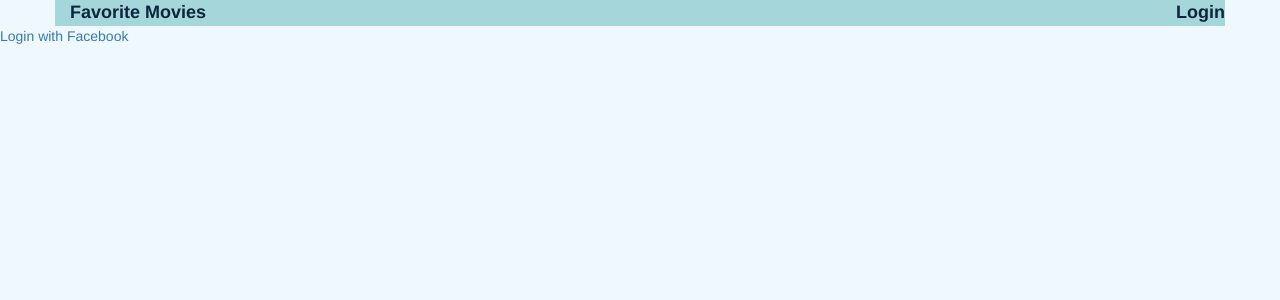
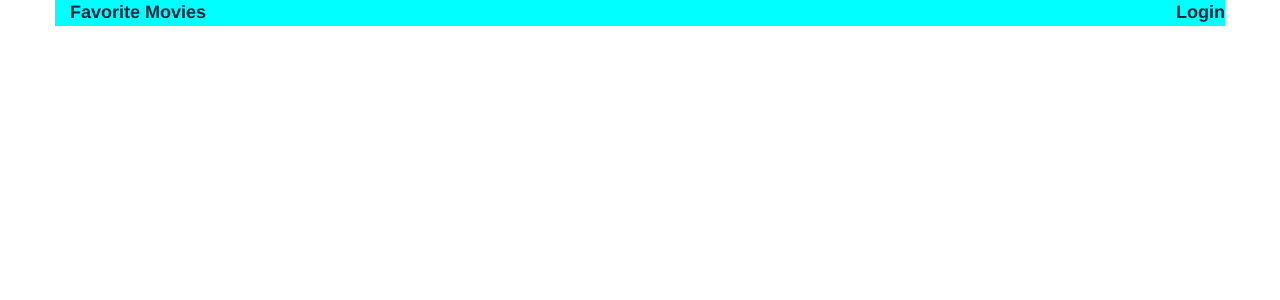
Before and after one commit to beethovenzhang/FavoriteMovies, a Flask app: page /login/ in a window 1280 px wide. Shown: the top 300 px of the page. Run offline with Flask 2, Linux system fonts and the light colour scheme; some libraries are stand-ins or nearby versions.

Commit message:
Removed facebook login

```diff
--- a/app.py
+++ b/app.py
@@ -150,84 +150,14 @@ def gconnect():
     output += '!</h2>'
     output += '<img src="'
     output += login_session['picture']
-    output += ' " style = "width: 250px; height: 250px; '
+    output += ' " style="width: 250px; height: 250px; '
     output += 'border-radius: 150px;'
     output += '-webkit-border-radius: 150px;-moz-border-radius: 150px;">'
     flash("You are now logged in as %s!" % login_session['username'])
     print("Done!")
     return output
 
-# Facebook account to log in
 
-# Connect to facebook login.
-
-
-@app.route('/fbconnect', methods=['POST'])
-def fbconnect():
-    """Click the Facebook Log-in Button and check whether the user have the same
-     token or not."""
-    if request.args.get('state') != login_session['state']:
-        response = make_response(json.dumps('Invalid state parameter.'), 401)
-        response.headers['Content-Type'] = 'application/json'
-        return response
-    """If it is true,store the value of request'date into Variable code"""
-    access_token = request.data
-
-    """Exchange client token for long-lived server-side token."""
-    app_id = json.loads(
-        open('fb_client_secrets.json', 'r').read())['web']['app_id']
-    app_secret = json.loads(
-        open('fb_client_secrets.json', 'r').read())['web']['app_secret']
-    url = ('https://graph.facebook.com/v2.10/oauth/access_token?grant_type'
-           '=fb_exchange_token&client_id=%s&client_secret=%s&fb_exchange_token='
-           '%s') % (app_id, app_secret, access_token)
-    http = httplib2.Http()
-    result = http.request(url, 'GET')[1]
-    data = json.loads(result)
-
-    """Extract the access token from response and compose the variable token."""
-    token = 'access_token=' + data['access_token']
-
-    """Use token to get user info from API."""
-    url = 'https://graph.facebook.com/v2.10/me?%s&fields=name,id,email' % token
-    http = httplib2.Http()
-    result = http.request(url, 'GET')[1]
-    data = json.loads(result)
-
-    login_session['provider'] = 'facebook'
-    login_session['username'] = data["name"]
-    login_session['email'] = data["email"]
-    login_session['facebook_id'] = data["id"]
-
-    """Stored the access_token in the login_session"""
-    stored_token = token.split("=")[1]
-    login_session['access_token'] = stored_token
-
-    """Get user picture."""
-    url = ('https://graph.facebook.com/v2.10/me/picture?%s&redirect=0&height='
-           '200&width=200') % token
-    http = httplib2.Http()
-    result = http.request(url, 'GET')[1]
-    data = json.loads(result)
-    login_session['picture'] = data["data"]["url"]
-
-    """Check whether login user of google has been existed in database or not.
-    If not, create a new user.And assign the user_id to the variable
-    login_session."""
-    user_id = get_user_id(login_session['email'])
-    if not user_id :
-        user_id = create_user(login_session)
-    login_session['user_id'] = user_id
-    """Show a welcome screen about successful login."""
-    output = ''
-    output += '<h4>Welcome, '
-    output += login_session['username']
-    output += '!</h4>'
-    output += '<img src="'
-    output += login_session['picture']
-    output += ' " style="width: 250px; height: 250px;"> '
-    flash("You are now logged in as %s" % login_session['username'])
-    return output
 
 # Google account Logout Handling
 # Revoke a current user's token and reset their login_session.
@@ -259,31 +189,7 @@ def gdisconnect():
         response.headers['Content-Type'] = 'application/json'
         return response
 
-# Facebook account Logout Handling
 
-# Revoke a current user's token and reset their login_session.
-
-
-def fbdisconnect():
-    facebook_id = login_session['facebook_id']
-    """Delete the access_token and facebook_id of logged_in account via API"""
-    access_token = login_session['access_token']
-    url = 'https://graph.facebook.com/%s/permissions?access_token=%s' % \
-          (facebook_id, access_token)
-    h = httplib2.Http()
-    result = h.request(url, 'DELETE')[1]
-    """If the returned instance of Response's key 'status' is '200',it means
-    successfully disconnect .If the returned instance of Response's key 'status'
-    is '400',it means failed to disconnect."""
-    if result['status'] == '200':
-        response = make_response(json.dumps('Successfully disconnected.'), 200)
-        response.headers['Content-Type'] = 'application/json'
-        return response
-    else:
-        response = make_response(
-            json.dumps('Failed to revoke token for given user.'), 400)
-        response.headers['Content-Type'] = 'application/json'
-        return response
 
 # Logout handling
 
@@ -296,9 +202,6 @@ def logout():
             gdisconnect()
             if 'google_id' in login_session:
                 del login_session['google_id']
-        if login_session['provider'] == 'facebook':
-            fbdisconnect()
-            del login_session['facebook_id']
         del login_session['access_token']
         del login_session['username']
         del login_session['email']
--- a/fb_client_secrets.json
+++ /dev/null
@@ -1 +0,0 @@
-{"web":{"app_id":"231353157805018","app_secret":"120fb29fe723443535922e112497734b"}}
--- a/static/style.css
+++ b/static/style.css
@@ -1,9 +1,9 @@
 body {
-    background: #f0f8ff;
+    background: #FFFFFF;
 }
 
 .header {
-    background-color: #A5D6D9;
+    background-color: #00FFFF;
 }
 
 .header a{
@@ -31,7 +31,7 @@ body {
 
 strong {
  	font-size: 16px;
- 	color: #1A1919;
+ 	color: #fe0d21;
  	line-height: 24px;
 }
 
--- a/templates/base.html
+++ b/templates/base.html
@@ -21,7 +21,7 @@
     </script>
     {% block head %}{% endblock %}
 </head>
-<body>
+<body style="background-color: white;">
     <div class="container header">
         <div class="row" class="text-left">
             <div class="col-md-6">
--- a/templates/login.html
+++ b/templates/login.html
@@ -7,7 +7,8 @@
 {% block content %}
 
 <!-- GOOGLE SIGN IN-->
-<div id="signinButton">
+<div id="signinButton"
+    style="text-align:center">
     <span class="g-signin"
       data-scope="openid email"
       data-clientid="1031275608901-42od0im5pcokdv7qps6m1r1posoc2tea.apps.googleusercontent.com"
@@ -20,13 +21,7 @@
 </div>
     <div id="result"></div>
 
-<!-- FACEBOOK SIGN IN-->
 
-<div class= "button">
-    <fb:login-button scope="public_profile,email" onlogin="sendTokenToServer();">
-    <a href='javascript:sendTokenToServer()'>Login with Facebook</a>
-    </fb:login-button>
-</div>
 
 <script>
 function signInCallback(authResult) {
@@ -62,7 +57,7 @@ if (authResult['code']) {
 
 }); } }
 </script>
-<script>
+<!-- <script>
   window.fbAsyncInit = function() {
     FB.init({
       appId      : '231353157805018',
@@ -110,6 +105,6 @@ if (authResult['code']) {
     }, {scope: 'email, public_profile'});
     };
 
-</script>
+</script> -->
 
 {% endblock %}
```
Also changed, not shown: moviecatalog.db.
